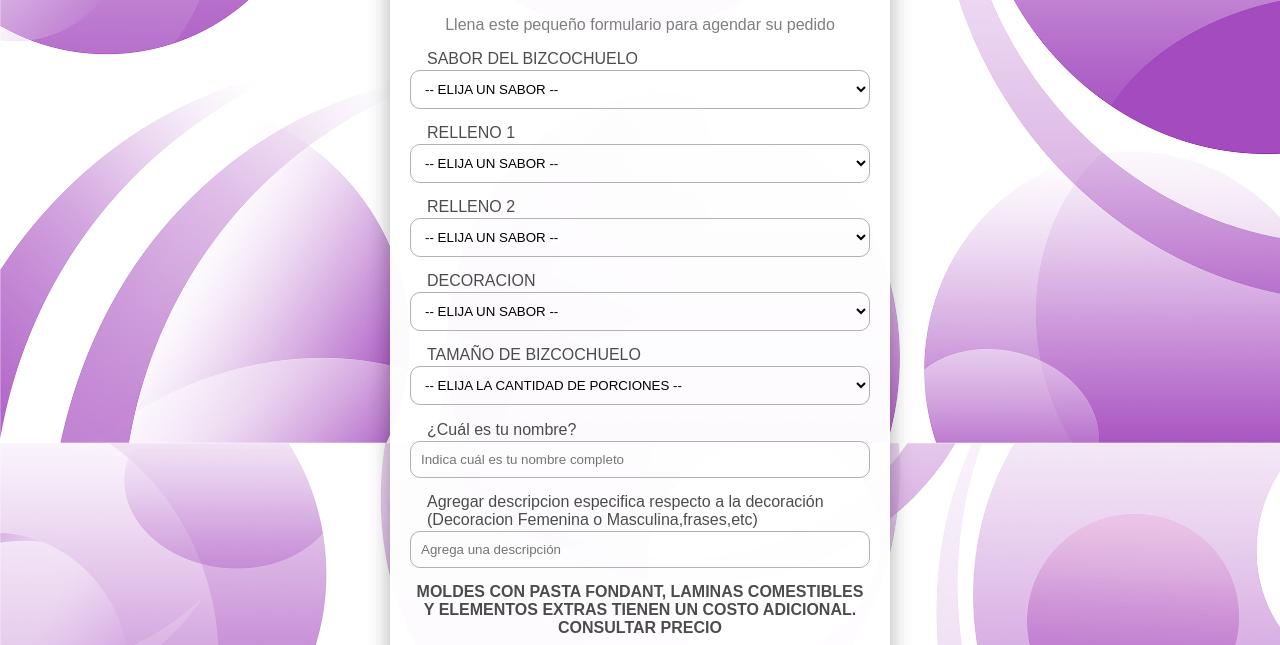
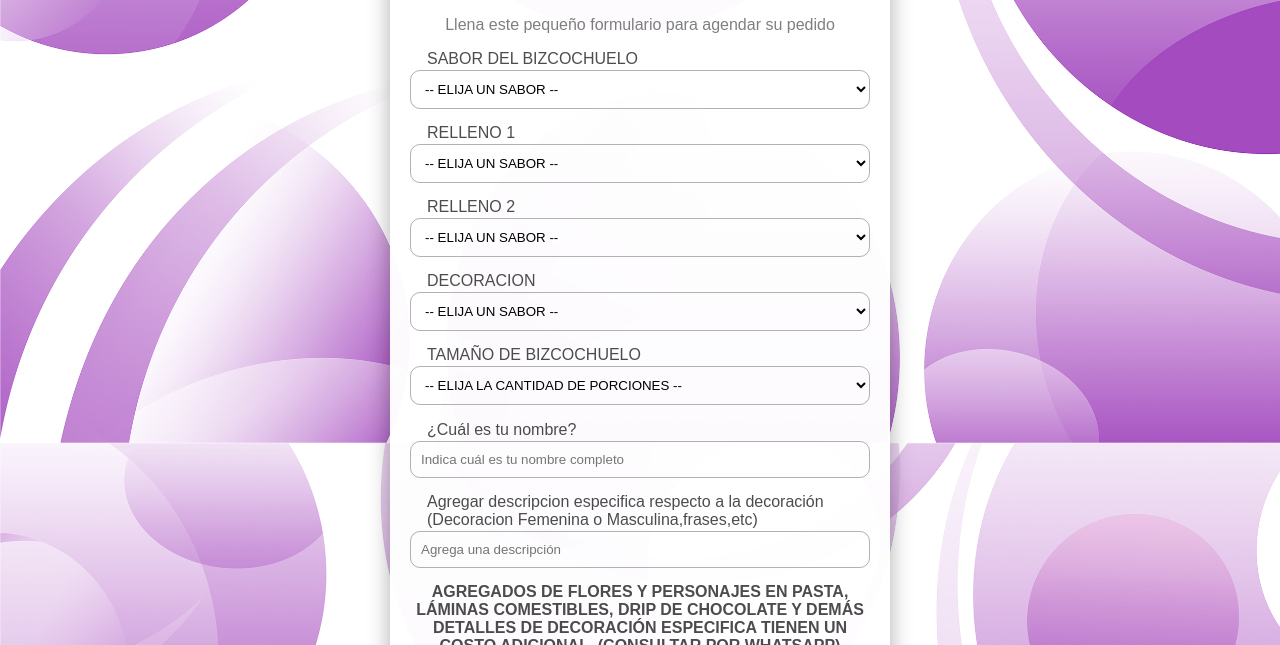
Before and after one commit to DulcesTentacionessintacc/Pedidos, a plain HTML site: page index.html in a window 1280 px wide. Shown: the part 307-952 px from the top of the page. Drawn offline with Linux system fonts and the light colour scheme.

Commit message:
Update index.html

```diff
--- a/index.html
+++ b/index.html
@@ -88,7 +88,7 @@
         class="formulario__input"
         placeholder="Agrega una descripción"
       />
-      <h4 class="formulario__subtitulo">MOLDES CON PASTA FONDANT, LAMINAS COMESTIBLES Y ELEMENTOS EXTRAS TIENEN UN COSTO ADICIONAL. CONSULTAR PRECIO</h4>
+      <h4 class="formulario__subtitulo">AGREGADOS DE FLORES Y PERSONAJES EN PASTA, LÁMINAS COMESTIBLES, DRIP DE CHOCOLATE Y DEMÁS DETALLES DE DECORACIÓN ESPECIFICA TIENEN UN COSTO ADICIONAL. (CONSULTAR POR WHATSAPP)</h4>
       <h3 class="formulario__subtitulo">PARA RESERVAR DEBE SEÑAR EL 50% DE LA TORTA</h3>
 
       <div id="respuesta" class="formulario__label2"></div>
```
